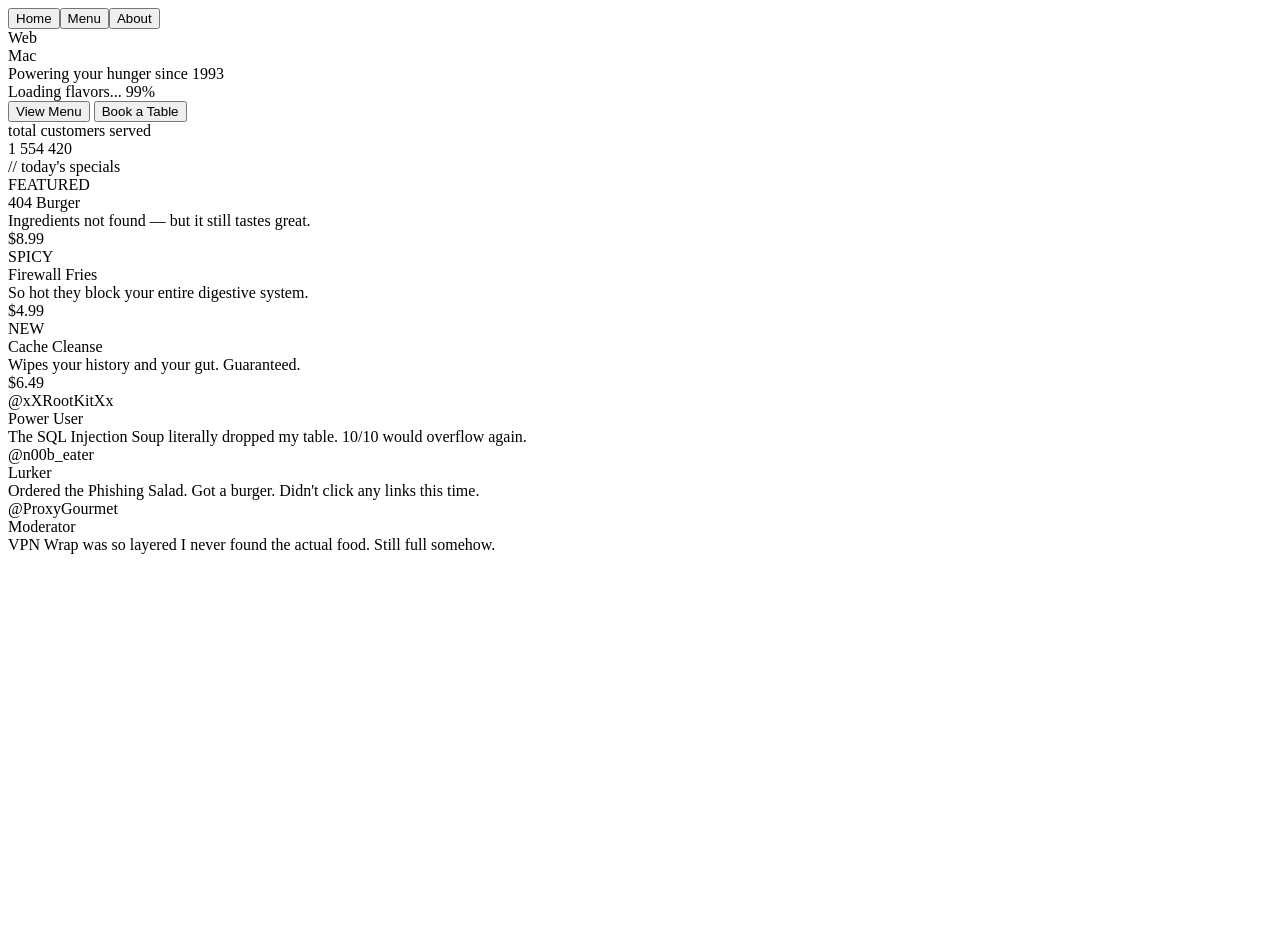
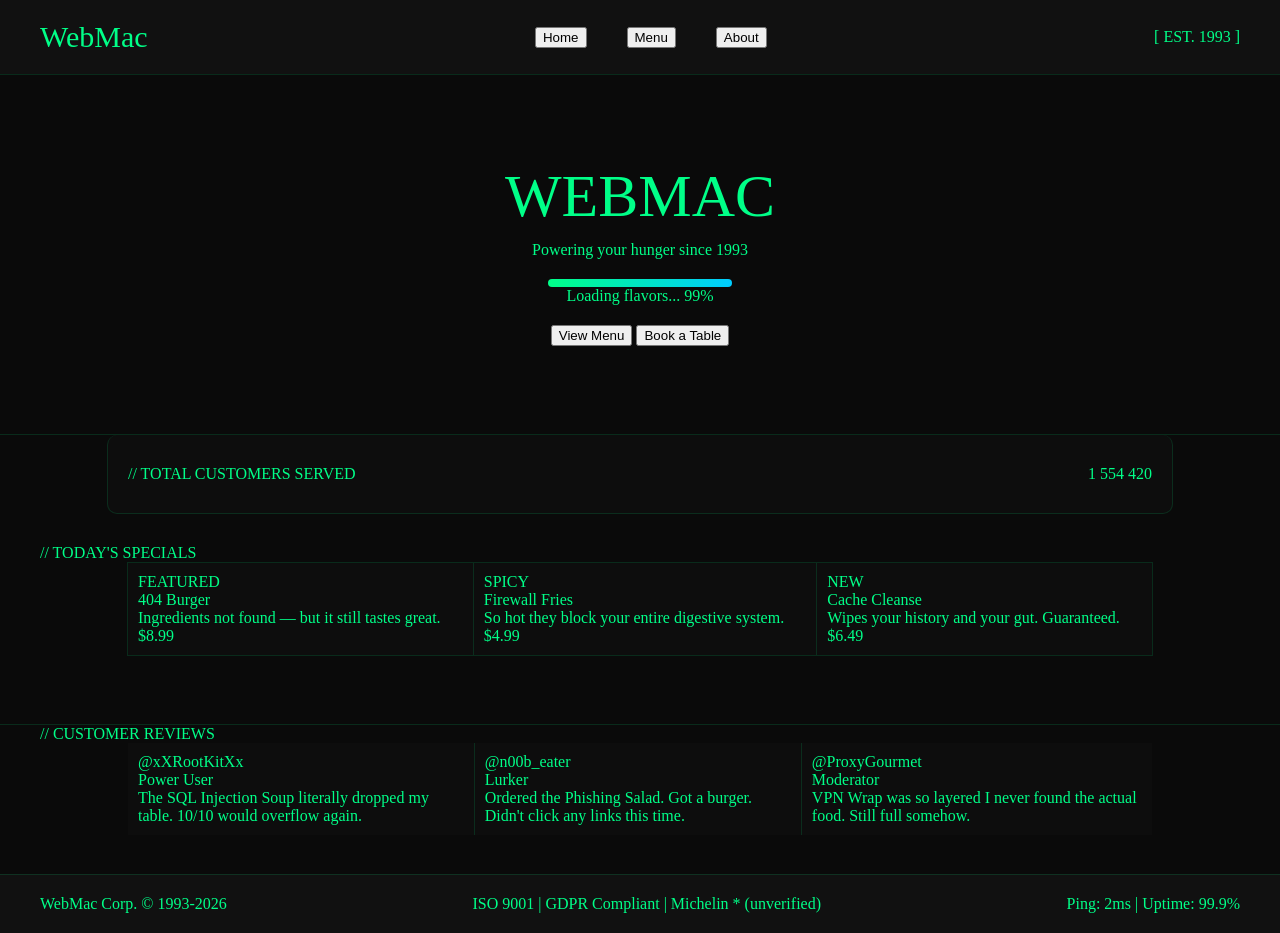
Before and after one commit to hadrianoo/restaurant-page, a website built with webpack: page src/template.html in a window 1280 px wide. Before the commit the page ends 800 px from the top, so only its background shows below. Built offline with nearby package versions, Linux system fonts and the light colour scheme.

Commit message:
Introduce css to home site

```diff
--- a/src/styles.css
+++ b/src/styles.css
@@ -0,0 +1,209 @@
+:root {
+    /* backgrounds */
+    --color-bg-primary: #0a0a0a;
+    /* główne tło strony */
+    --color-bg-secondary: #0d0d0d;
+    /* karty, sekcje */
+    --color-bg-nav: #111111;
+    /* navbar, counter */
+
+    /* brand / accent */
+    --color-green: #00ff88;
+    /* główny kolor tekstu / akcentów */
+    --color-green-dim: #00ff8899;
+    /* nav linki */
+    --color-green-muted: #00ff8877;
+    /* hero subtitle */
+    --color-green-faint: #00ff8866;
+    /* opisy dań, review text */
+    --color-green-ghost: #00ff8855;
+    /* section titles, item desc */
+    --color-green-trace: #00ff8844;
+    /* footer text */
+
+    --color-cyan: #00ccff;
+    /* secondary accent — ceny, logo span, counter */
+    --color-cyan-dim: #00ccff99;
+    /* rangi w reviews */
+    --color-cyan-ghost: #00ccff88;
+    /* review rank border */
+
+    /* borders / dividers */
+    --color-border: #00ff8822;
+    /* borders sekcji */
+    --color-border-faint: #00ff8818;
+    /* tła gridów menu/reviews */
+    --color-border-subtle: #00ff8812;
+    /* menu grid bg */
+    --color-border-counter: #00ff8833;
+    /* border countera */
+
+    /* overlays */
+    --color-green-overlay: #00ff8808;
+    /* scanline effect w hero */
+    --color-green-fill: #00ff8822;
+    /* przycisk filled */
+    --color-cyan-fill: #00ccff11;
+    /* przycisk blue */
+    --color-cyan-rank-bg: #00ccff11;
+    /* badge rangi w review */
+
+
+
+    font-size: 62.5%;
+}
+
+/* * {
+    border: 1px solid red;
+} */
+
+body {
+
+    margin: 0px;
+    padding: 0px;
+    font-size: 1.6rem;
+    background-color: var(--color-bg-primary);
+    color: var(--color-green);
+}
+
+header {
+    display: flex;
+    background-color: var(--color-bg-nav);
+    justify-content: space-between;
+    padding: 2rem 4rem;
+    align-items: center;
+
+}
+
+header>.name {
+    font-size: 3rem;
+}
+
+nav {
+    display: flex;
+    gap: 4rem;
+}
+
+.name {
+    display: flex;
+}
+
+#content {
+    min-height: 100vh;
+    display: grid;
+    grid-template-rows: 2fr min-content 1fr 1fr min-content;
+
+}
+
+#intro {
+    border-top: 1px solid var(--color-border);
+    border-bottom: 1px solid var(--color-border);
+    grid-row: 1;
+    display: flex;
+    flex-direction: column;
+    align-items: center;
+    justify-content: center;
+    gap: 1rem;
+}
+
+#intro>.name {
+    font-size: 6rem;
+    text-transform: uppercase;
+}
+
+#intro>div:nth-child(3) {
+    padding: 1rem 4rem;
+    display: flex;
+    flex-direction: column;
+}
+
+#intro>div:nth-child(3)>div:first-child {
+    align-self: center;
+    width: 120%;
+    padding: 0.4rem;
+    background-image: linear-gradient(to right, var(--color-green), var(--color-cyan));
+    border-radius: 1rem;
+}
+
+
+
+
+
+#served {
+    grid-row: 2;
+    display: flex;
+    justify-content: space-between;
+    width: 80%;
+    justify-self: center;
+    padding: 3rem 2rem;
+    border-left: 1px solid var(--color-border);
+    border-right: 1px solid var(--color-border);
+    border-bottom: 1px solid var(--color-border);
+    border-radius: 1rem;
+    background-color: var(--color-bg-secondary);
+}
+
+#specials {
+    grid-row: 3;
+
+    margin-top: 3rem;
+
+
+}
+
+.title {
+    text-transform: uppercase;
+    margin-left: 4rem;
+}
+
+#served>.title {
+    margin-left: 0;
+}
+
+#specials>div:last-child {
+    display: grid;
+    grid-auto-flow: column;
+    border: 1px solid var(--color-border);
+    width: 80%;
+    justify-self: center;
+
+
+}
+
+
+.home-dish,
+.review {
+    padding: 1rem;
+    background-color: var(--color-bg-secondary);
+}
+
+#reviews {
+    border-top: 1px solid var(--color-border);
+    grid-row: 4;
+    margin-top: 3rem;
+
+}
+
+#reviews>div:last-child {
+
+    display: grid;
+    grid-auto-flow: column;
+    width: 80%;
+    justify-self: center;
+}
+
+#reviews>div:last-child>div:nth-child(2),
+#specials>div:last-child>div:nth-child(2) {
+    border-left: 1px solid var(--color-border);
+    border-right: 1px solid var(--color-border);
+}
+
+footer {
+    border-top: 1px solid var(--color-border);
+    grid-row: 4;
+    display: flex;
+    background-color: var(--color-bg-nav);
+    justify-content: space-between;
+    padding: 2rem 4rem;
+    align-items: center;
+}
--- a/src/template.html
+++ b/src/template.html
@@ -9,16 +9,22 @@
 
 <body>
     <header>
+        <div class="name">
+            <div>Web</div>
+            <div>Mac</div>
+        </div>
         <nav><button>Home</button><button>Menu</button><button>About</button></nav>
+        <div>[ EST. 1993 ]</div>
     </header>
     <div id="content">
         <div id="intro">
-            <div id="name">
+            <div class="name">
                 <div>Web</div>
                 <div>Mac</div>
             </div>
             <div>Powering your hunger since 1993</div>
             <div>
+                <div></div>
                 <div>Loading flavors... 99%</div>
             </div>
             <div id="name-buttons">
@@ -27,7 +33,7 @@
             </div>
         </div>
         <div id="served">
-            <div>total customers served</div>
+            <div class="title">// total customers served</div>
             <div>1 554 420</div>
         </div>
         <div id="specials">
@@ -54,7 +60,7 @@
             </div>
         </div>
         <div id="reviews">
-            <div class="title"></div>
+            <div class="title">// customer reviews</div>
             <div>
                 <div class="review">
                     <div>@xXRootKitXx</div>
@@ -75,7 +81,11 @@
         </div>
     </div>
 
-    <footer></footer>
+    <footer>
+        <div>WebMac Corp. © 1993-2026</div>
+        <div>ISO 9001 | GDPR Compliant | Michelin * (unverified)</div>
+        <div>Ping: 2ms | Uptime: 99.9%</div>
+    </footer>
 
 
 
```
